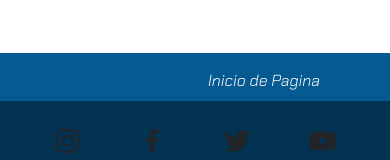
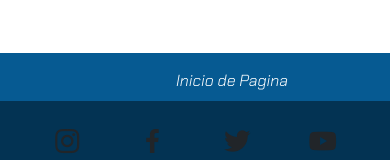
Before and after one commit to ivannavatta/pagina-acciones-, a plain HTML site: page index.html in a window 390 px wide. Shown: the part 2306-2466 px from the top of the page. Drawn offline with nearby package versions, Linux system fonts and the light colour scheme; a web font is replaced by a local one.

Commit message:
arreglo boton inicio de pagina

```diff
--- a/css/styles.css
+++ b/css/styles.css
@@ -471,7 +471,7 @@ display: flex;
     .principio{
 
         position: relative;
-        left: 13rem;
+        left: 11rem;
     }
     .botton{
        position: relative;
```
